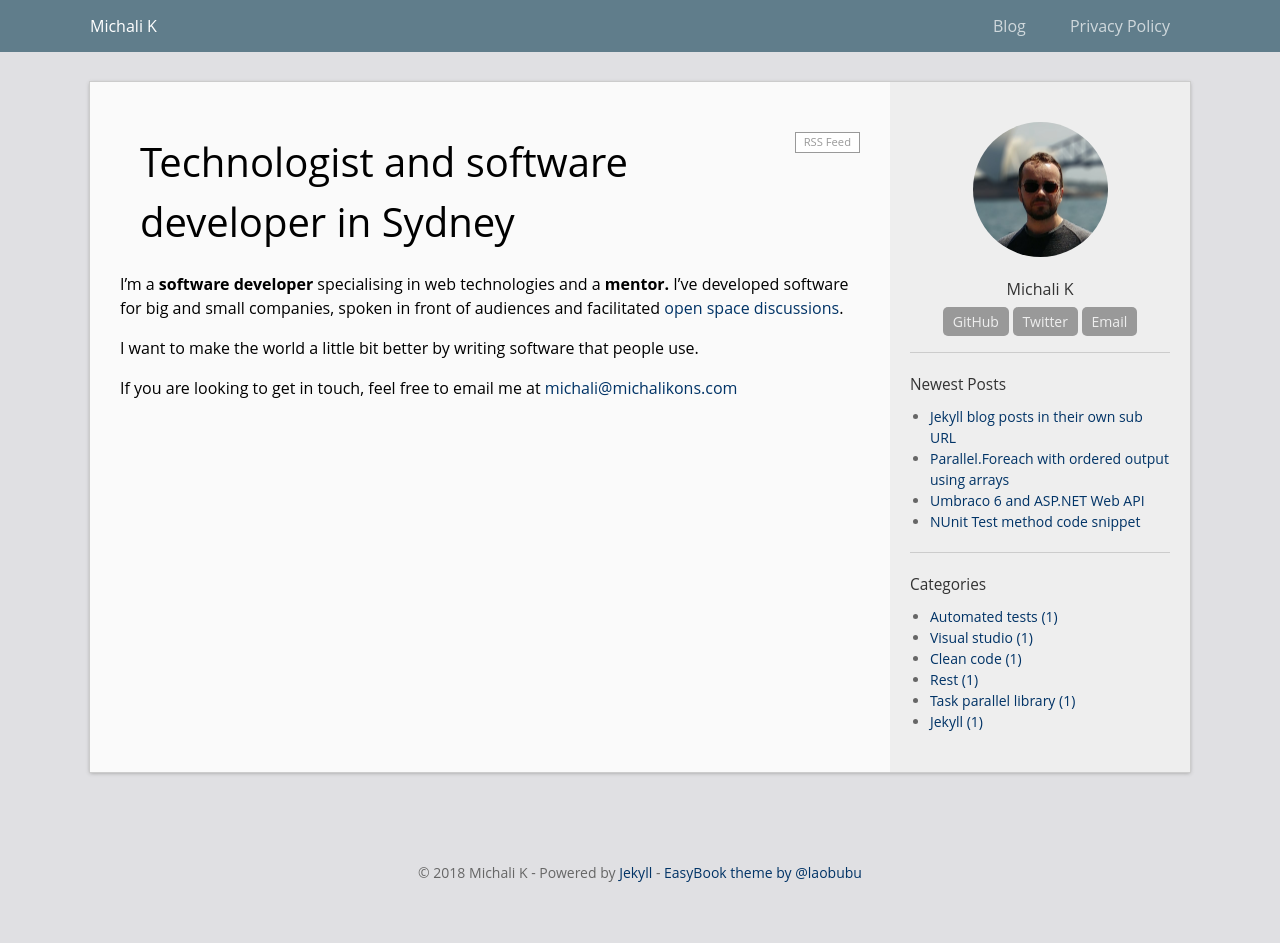
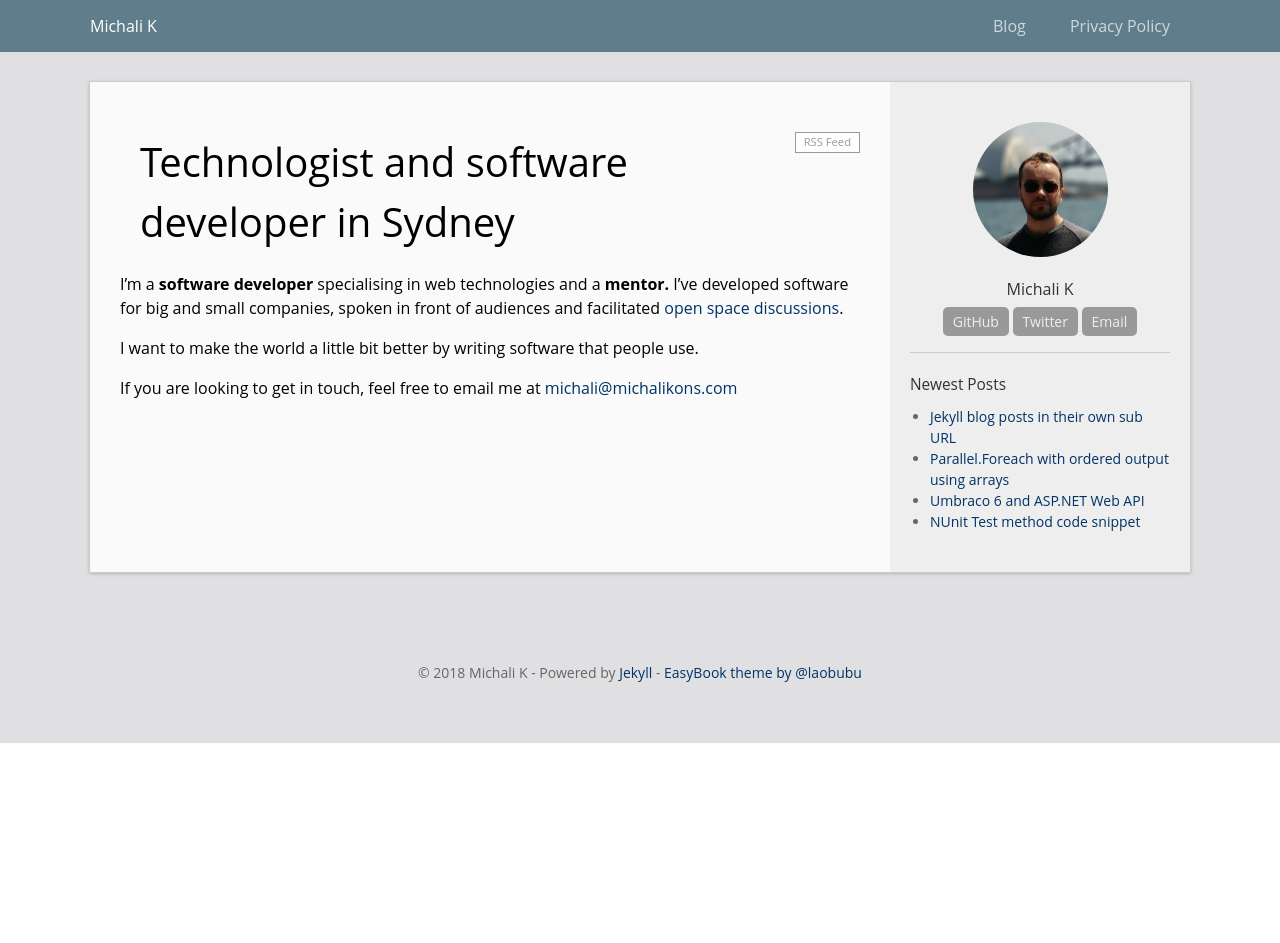
Before and after one commit to michali/blog, a Jekyll site: the page built from index.html, in a window 1280 px wide. Built offline with Jekyll 4.4.1, drawn with Linux system fonts in a browser that asks for light colours; comment, search, counter and statistics services are not loaded; after the commit the page ends 900 px from its top, so only the background shows below that.

Commit message:
Removed jekyll-archives as it isn't generating archives, categories and tags

```diff
--- a/Gemfile
+++ b/Gemfile
@@ -1,5 +1,3 @@
-gem 'github-pages'
-gem 'jekyll-archives'
 gem 'jekyll-seo-tag'
 gem 'jekyll-paginate'
 
--- a/_config.yml
+++ b/_config.yml
@@ -1,6 +1,6 @@
 # Site settings
 title: Michali K
-url: "http://www.michalikons.com"    # the protocol and hostname of your site, eg. `http://laobubu.github.io`
+url: "http://www.michalikons.com"
 baseurl: ""
 description: >
   Software Development
@@ -13,7 +13,7 @@ profile: A software engineer based in Sydney
 twitter_username: michalikons
 github_username:  michali
 
-disqus_shortname: michalikons   # get one: https://disqus.com/admin/signup/
+disqus_shortname: michalikons
 
 include: ["_pages"]
 
@@ -22,19 +22,8 @@ plugins_dir:
 - jekyll-paginate
 - jekyll-gist
 - jemoji
-- jekyll-archives
 
 timezone: 'Australia/Sydney'
-
-jekyll-archives:
- enabled: 'all'
- layout: 'archive'
- permalinks:
-   year: '/blog/:year/'
-   month: '/blog/:year/:month/'
-   day: '/blog/:year/:month/:day/'
-   tag: '/blog/tag/:name/'
-   category: '/blog/category/:name/'
 
 # Build settings
 gems: [jekyll-paginate, jekyll-seo-tag]
--- a/_includes/sidebar.html
+++ b/_includes/sidebar.html
@@ -24,23 +24,6 @@
   </ul>
 </div>
 
-<div class="col-box">
-  <div class="col-box-title">Categories</div>
-  <ul class="post-list">
-    {% assign category_list = site.categories %}
-      {% if category_list.first[0] == null %}
-        {% for cat in category_list %}
-          <li><a class="post-link" href="{{ site.baseurl }}/category/{{ cat | replace: ' ','-' }}">{{ cat | capitalize }} <span>({{ site.categories[cat].size }})</span></a></li>
-        {% endfor %}
-      {% else %}
-        {% for cat in category_list %}
-          <li><a class="post-link" href="{{ site.baseurl }}/category/{{ cat[0] | replace: ' ','-' }}">{{ cat[0] | capitalize }} <span>({{ cat[1].size }})</span></a></li>
-        {% endfor %}
-      {% endif %}
-    {% assign category_list = nil %}
-  </ul>
-</div>
-
 <div class="col-box post-toc hide">
   <div class="col-box-title">TOC</div>
 </div>
```
Also changed, not shown: Gemfile.lock.
